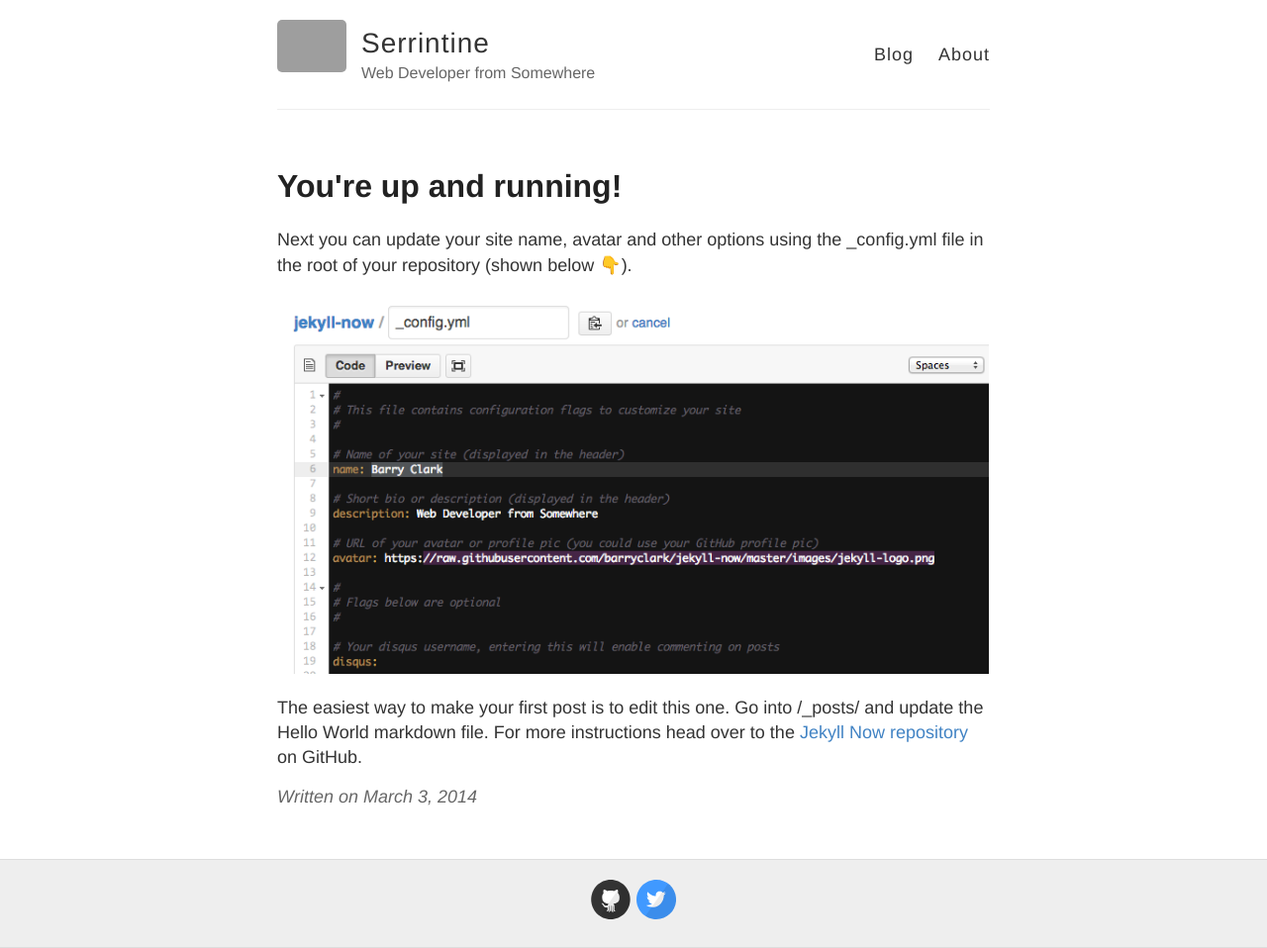
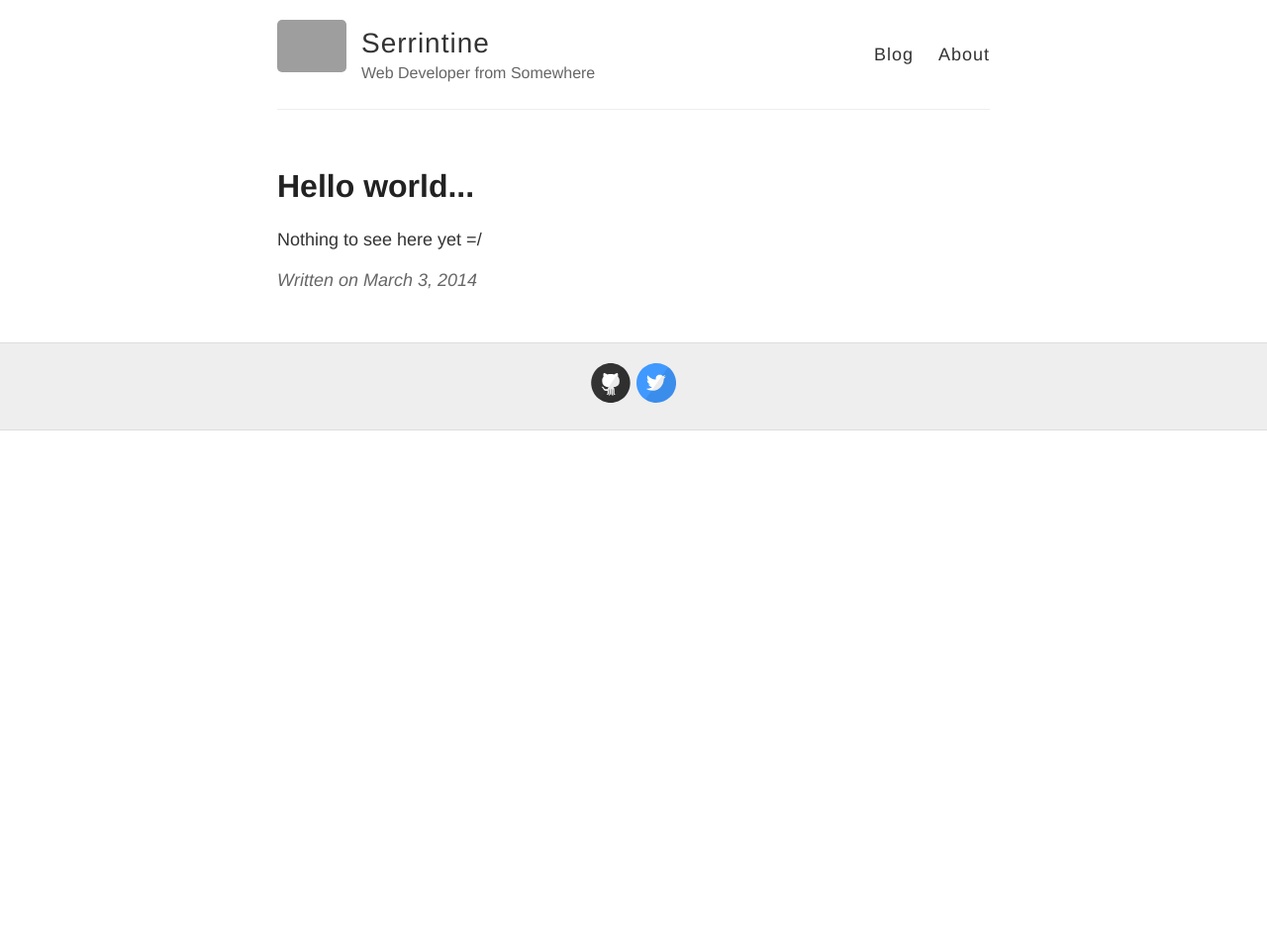
Before and after one commit to serrintine/serrintine.github.io, a Jekyll site: the page built from _posts/2014-3-3-Hello-World.md, in a window 1280 px wide. Shown: the whole page at 99% size. Built offline with Jekyll 4.4.1, drawn with Linux system fonts in a browser that asks for light colours; emoji names are drawn with the system emoji font; after the commit the page ends 900 px from its top, so only the background shows below that; grey boxes are pictures that could not be loaded.

Commit message:
Updated 2014-3-3-Hello-World.md

```diff
--- a/_posts/2014-3-3-Hello-World.md
+++ b/_posts/2014-3-3-Hello-World.md
@@ -1,10 +1,7 @@
 ---
 layout: post
-title: You're up and running!
+title: Hello world...
+published: true
 ---
 
-Next you can update your site name, avatar and other options using the _config.yml file in the root of your repository (shown below :point_down:).
-
-![_config.yml]({{ site.baseurl }}/images/config.png)
-
-The easiest way to make your first post is to edit this one. Go into /_posts/ and update the Hello World markdown file. For more instructions head over to the [Jekyll Now repository](https://github.com/barryclark/jekyll-now) on GitHub.
+Nothing to see here yet =/
```
